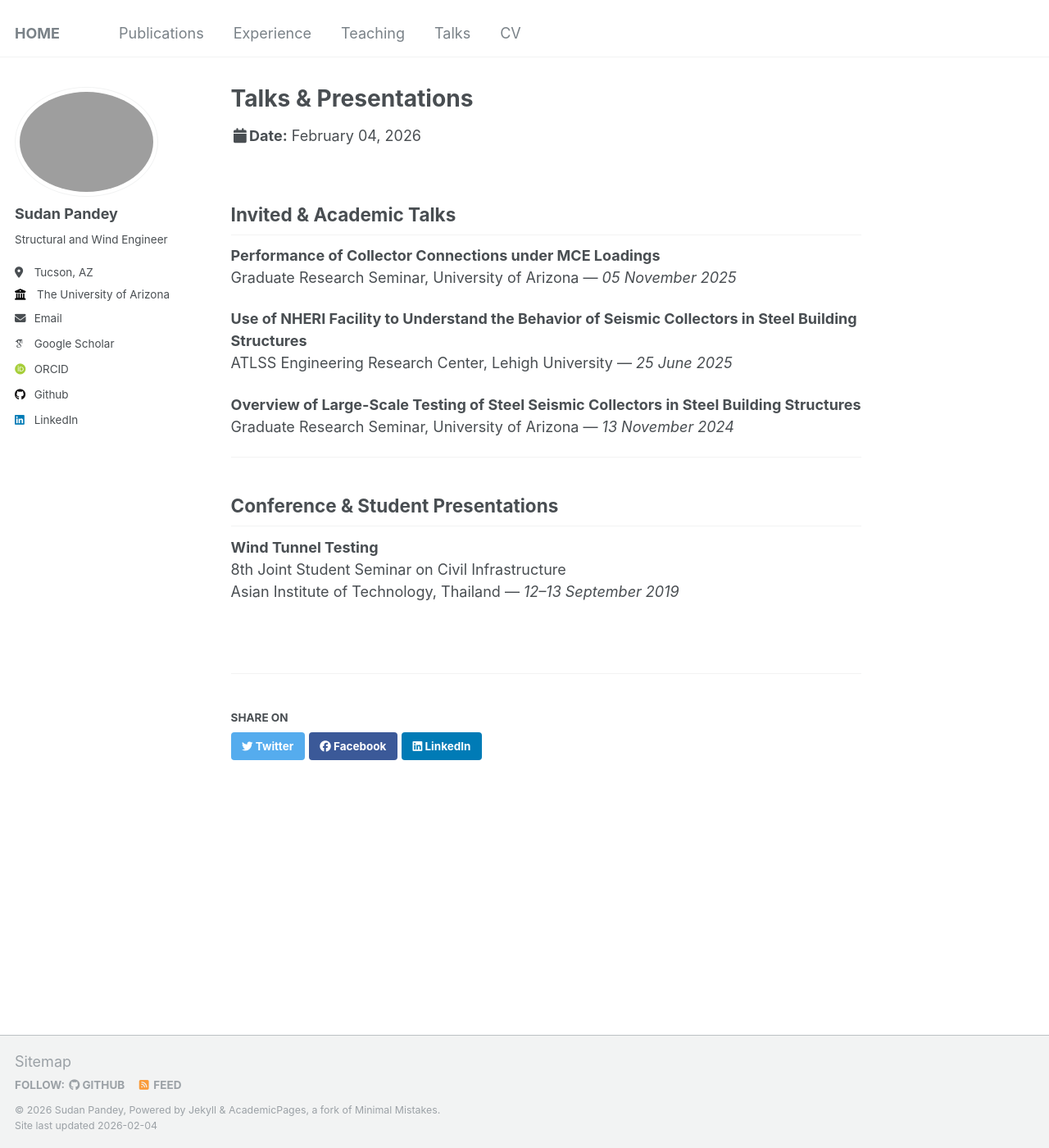
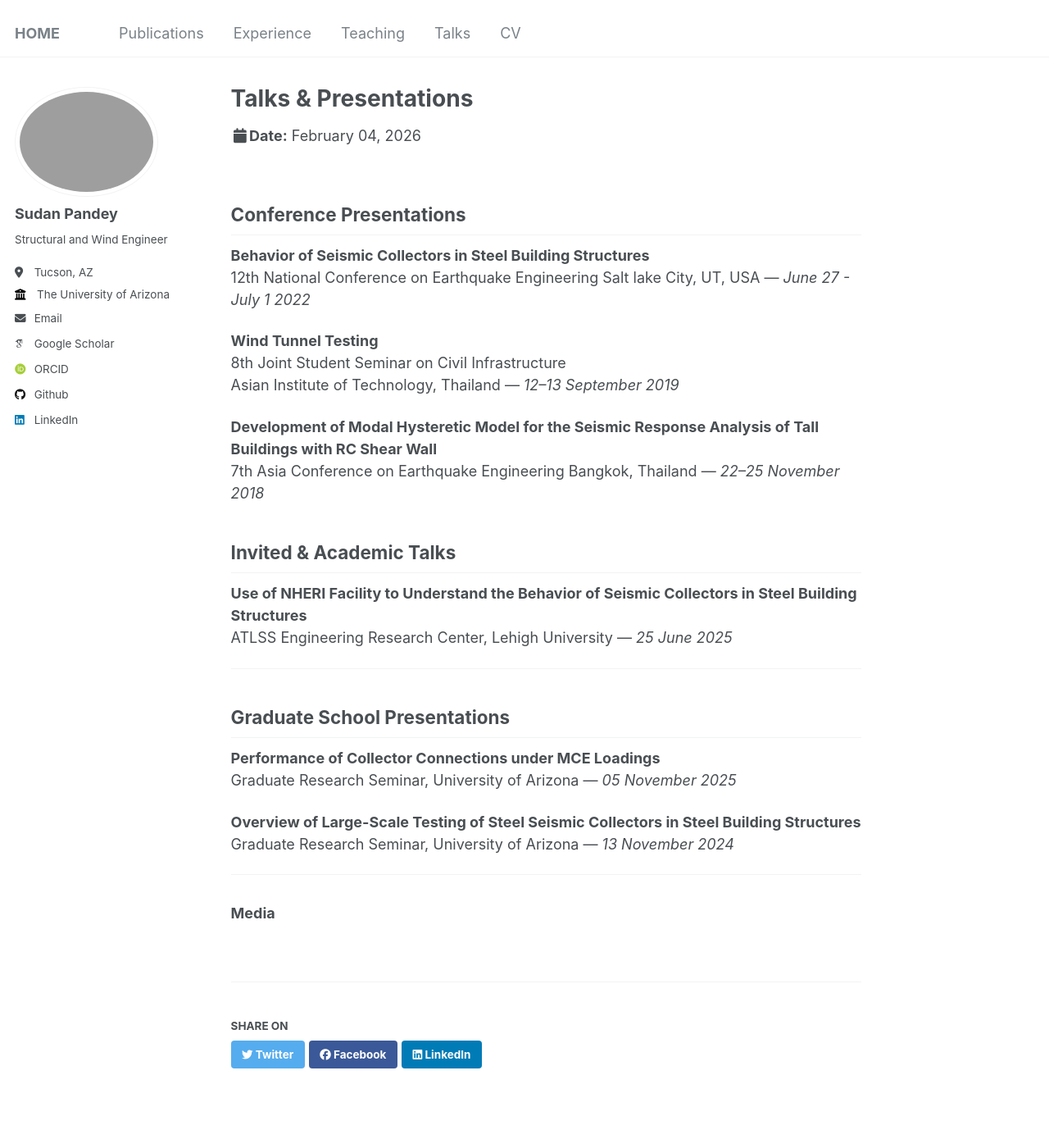
Before and after one commit to pdy-sdn/pandeysudan.github.io, a Jekyll site: the page built from _talks/talks.md, in a window 1280 px wide and 1400 px high. Shown: the whole window at 82% size. Built offline with Jekyll 4.4.1, drawn with Linux system fonts in a browser that asks for light colours; some web fonts are replaced.

Commit message:
Update talks.md

```diff
--- a/_talks/talks.md
+++ b/_talks/talks.md
@@ -4,21 +4,37 @@ title: "Talks & Presentations"
 author_profile: true
 ---
 
+## Conference Presentations
+
+**Behavior of Seismic Collectors in Steel Building Structures**
+12th National Conference on Earthquake Engineering
+Salt lake City, UT, USA — *June 27 - July 1 2022*
+
+**Wind Tunnel Testing**
+8th Joint Student Seminar on Civil Infrastructure
+Asian Institute of Technology, Thailand — *12–13 September 2019*
+
+**Development of Modal Hysteretic Model for the Seismic Response Analysis of Tall Buildings with RC Shear Wall**
+7th Asia Conference on Earthquake Engineering
+Bangkok, Thailand — *22–25 November 2018*
+
+
 ## Invited & Academic Talks
+
+**Use of NHERI Facility to Understand the Behavior of Seismic Collectors in Steel Building Structures**
+ATLSS Engineering Research Center, Lehigh University — *25 June 2025*
+
+
+---
+
+## Graduate School Presentations
 
 **Performance of Collector Connections under MCE Loadings**
 Graduate Research Seminar, University of Arizona — *05 November 2025*
-
-**Use of NHERI Facility to Understand the Behavior of Seismic Collectors in Steel Building Structures**
-ATLSS Engineering Research Center, Lehigh University — *25 June 2025*
 
 **Overview of Large-Scale Testing of Steel Seismic Collectors in Steel Building Structures**
 Graduate Research Seminar, University of Arizona — *13 November 2024*
 
 ---
 
-## Conference & Student Presentations
-
-**Wind Tunnel Testing**
-8th Joint Student Seminar on Civil Infrastructure
-Asian Institute of Technology, Thailand — *12–13 September 2019*
+### Media
```
